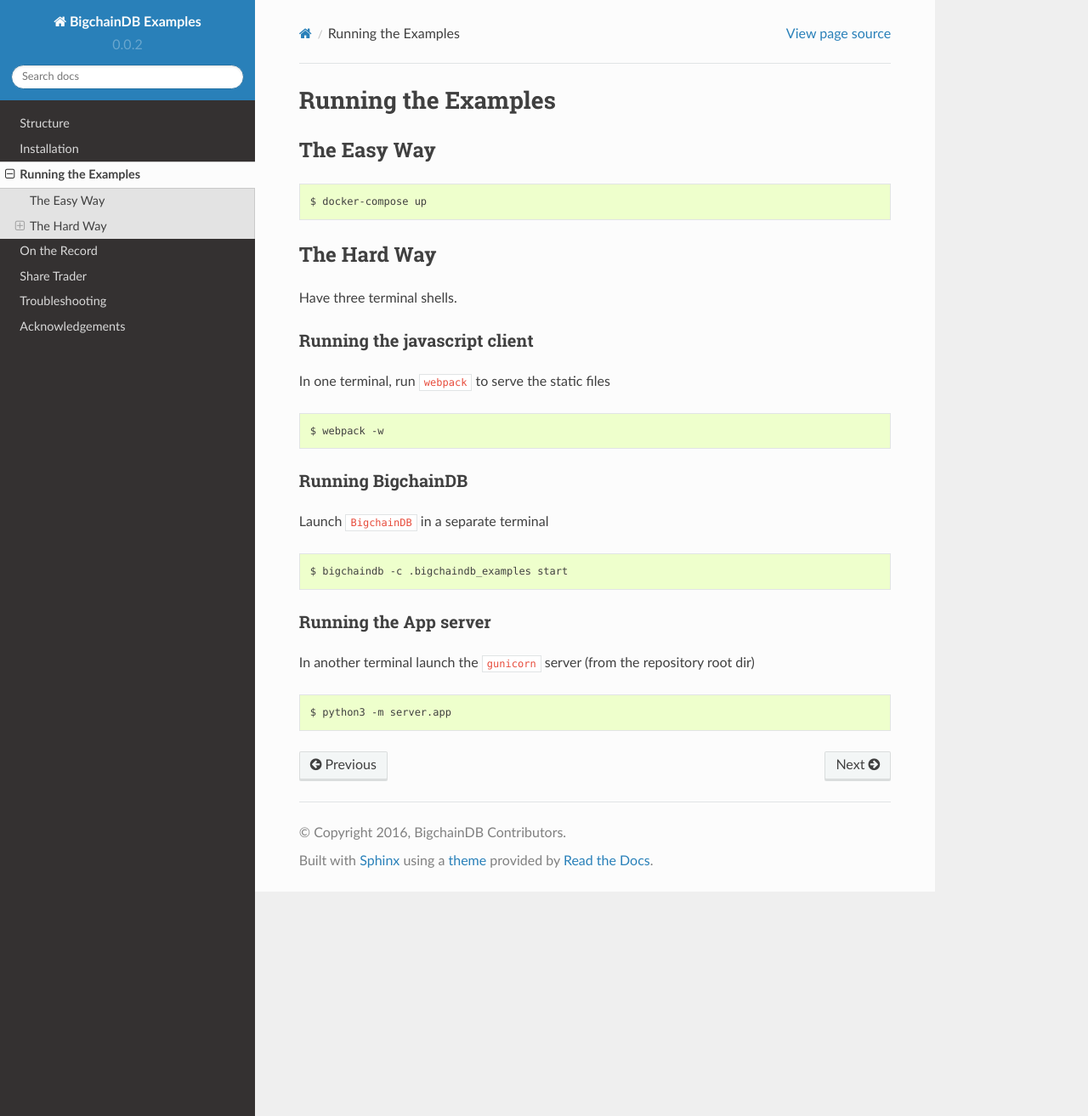
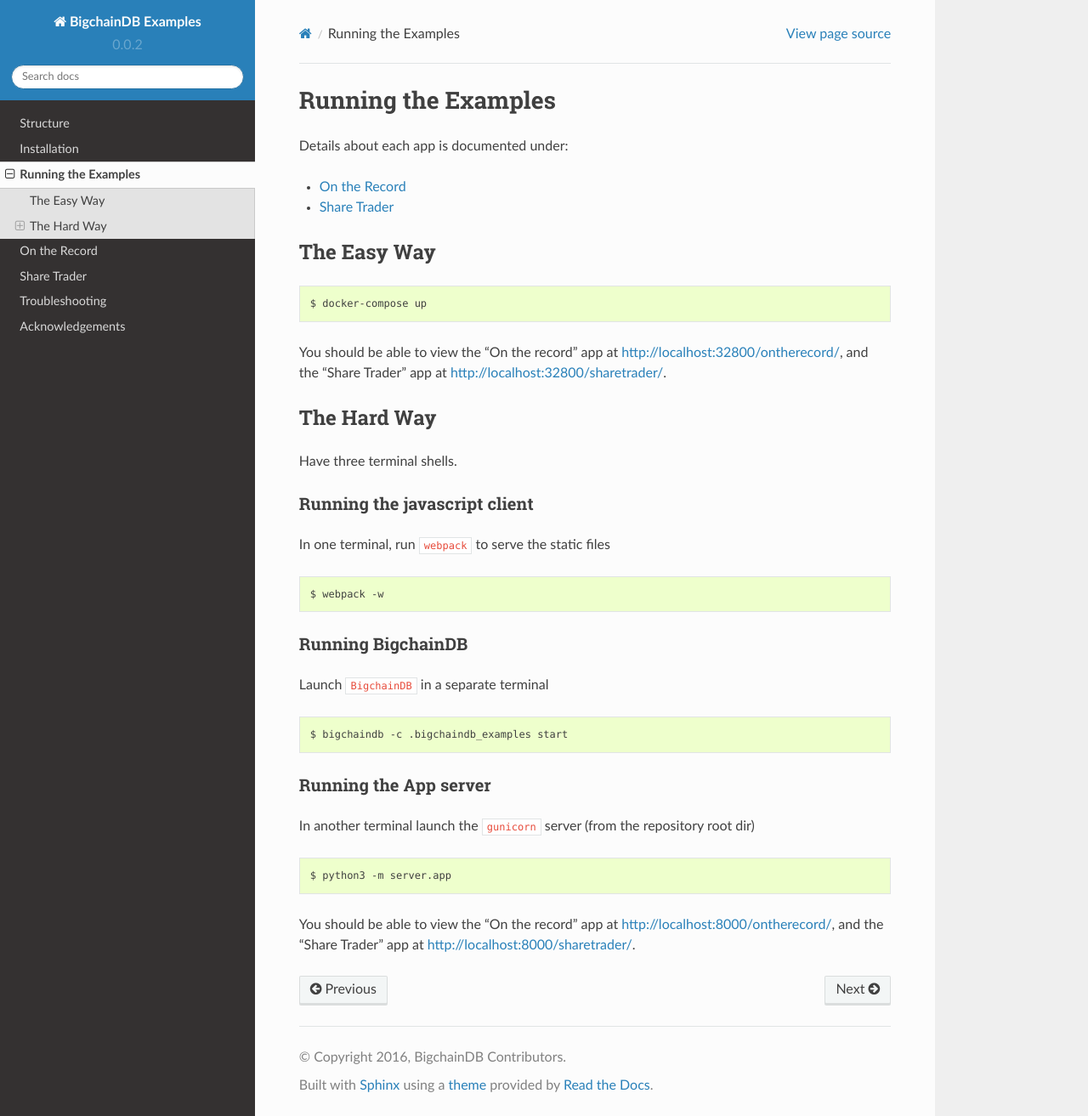
Before and after one commit to bigchaindb/bigchaindb-examples, a Sphinx documentation site: the page built from docs/source/run.rst, in a window 1280 px wide and 1313 px high. Shown: the whole window at 85% size. Built offline with Sphinx 7.4.7 and the Read the Docs theme 2.0.0, drawn with Linux system fonts in a browser that asks for light colours.

Commit message:
Make small improvements to docs

```diff
--- a/docs/source/ontherecord.rst
+++ b/docs/source/ontherecord.rst
@@ -1,9 +1,9 @@
+.. _ontherecord:
+
 On the Record
 =============
 
 "On the Record" is a simple logging app, wrapped as a messaging board.
-
-You should see the app running on `<http://localhost:8000/ontherecord/>`_
 
 .. image:: /_static/ontherecord.png
 
--- a/docs/source/run.rst
+++ b/docs/source/run.rst
@@ -1,5 +1,12 @@
+.. _run:
+
 Running the Examples
 ====================
+Details about each app is documented under:
+
+* :ref:`ontherecord`
+* :ref:`sharetrader`
+
 
 The Easy Way
 ------------
@@ -7,6 +14,11 @@
 .. code-block:: bash
 
     $ docker-compose up
+
+
+You should be able to view the "On the record" app at
+`<http://localhost:32800/ontherecord/>`_, and the "Share Trader" app at
+`<http://localhost:32800/sharetrader/>`_.
 
 
 The Hard Way
@@ -39,3 +51,7 @@
 .. code-block:: bash
 
     $ python3 -m server.app
+
+You should be able to view the "On the record" app at
+`<http://localhost:8000/ontherecord/>`_, and the "Share Trader" app at
+`<http://localhost:8000/sharetrader/>`_.
--- a/docs/source/sharetrader.rst
+++ b/docs/source/sharetrader.rst
@@ -1,10 +1,10 @@
+.. _sharetrader:
+
 Share Trader
 ============
 
 Share Trader is a simple share allocation and trade app. Each square represents
 an asset that can be traded amongst accounts.
-
-You should see the app running on `<http://localhost:8000/sharetrader/>`_
 
 .. image:: /_static/sharetrader.png
 
```
Also changed, not shown: docs/source/ack.rst (+11 -1 lines), docs/source/install.rst (+11 -3 lines).
